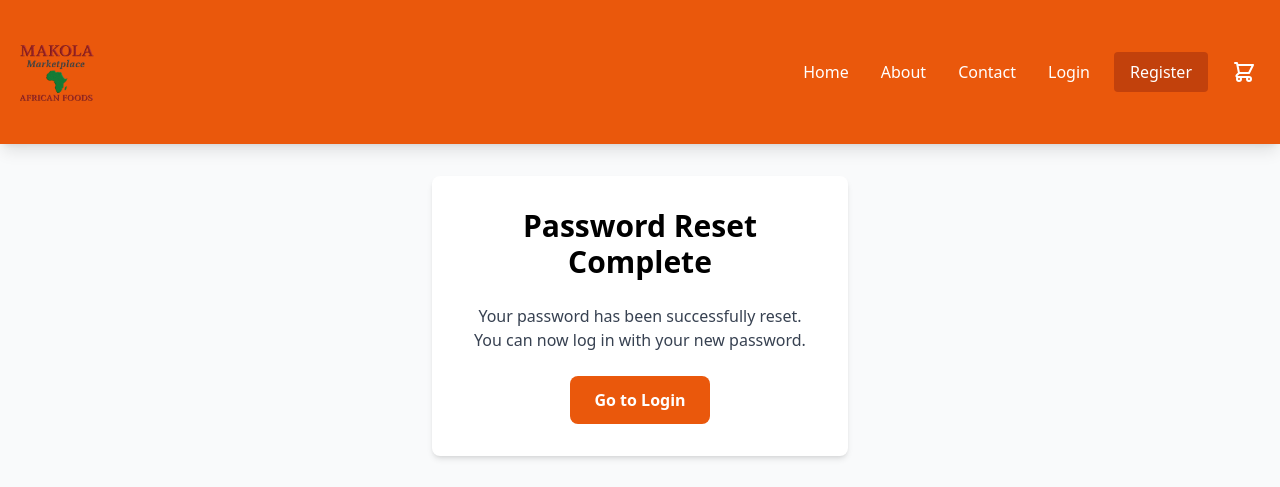
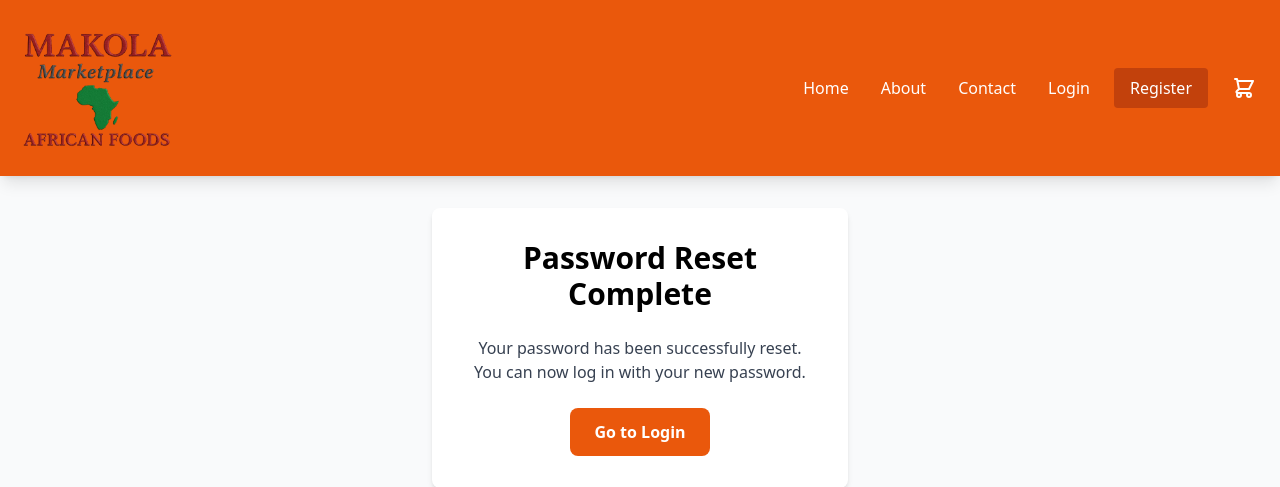
Before and after one commit to oobaretin/Makolamarketplace, a Django app: page /accounts/password-reset-complete/ in a window 1280 px wide; the page is wider, and only the part inside the window is pictured. Shown: the top 487 px of that part. Run offline with Django 4.2, Linux system fonts and the light colour scheme; some libraries are stand-ins or nearby versions.

Commit message:
Increase logo size for better visibility

```diff
--- a/templates/base.html
+++ b/templates/base.html
@@ -24,14 +24,13 @@
     <!-- Navigation -->
     <nav class="bg-orange-600 text-white shadow-lg" x-data="{ mobileMenuOpen: false }">
         <div class="container mx-auto px-4">
-            <div class="flex items-center h-28 md:h-36 py-2">
+            <div class="flex items-center h-36 md:h-44 py-2">
                 <!-- Logo - Left aligned on both mobile and desktop -->
                 <div class="flex items-center flex-shrink-0 mr-auto">
                     <a href="{% url 'products:product_list' %}" class="flex items-center hover:opacity-90 transition-opacity">
                         <img src="{% static 'logo/Bold.png' %}"
                              alt="Makola Marketplace Logo"
-                             class="h-20 md:h-24 w-auto object-contain"
-                             style="max-height: 80px;"
+                             class="h-32 md:h-40 w-auto object-contain"
                              onload="console.log('Logo loaded successfully:', this.src)"
                              onerror="console.error('Logo failed to load:', this.src); alert('Logo path: ' + this.src);">
                     </a>
```
